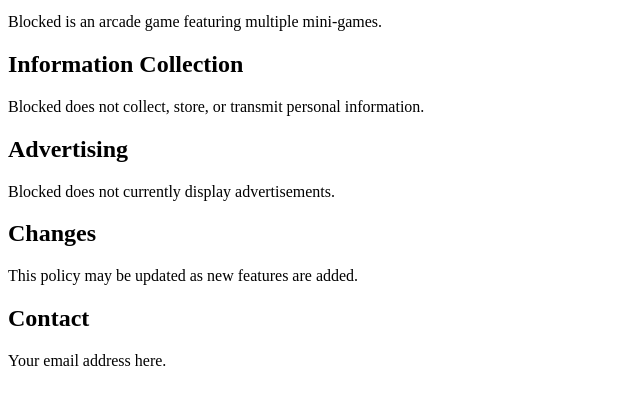
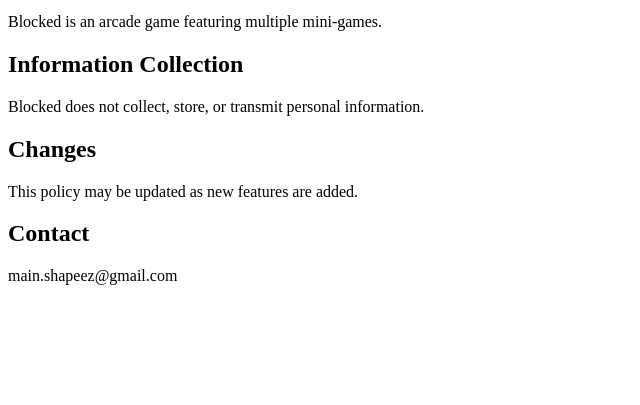
Before and after one commit to maddogrs254/blocked-privacy-policy, a plain HTML site: page index.html in a window 1280 px wide. Shown: the part 101-506 px from the top of the page, without its empty margins (0-640 px from the left). Drawn offline with Linux system fonts and the light colour scheme.

Commit message:
Update index.html to remove ads and add contact email
Removed advertising section and updated contact email.

```diff
--- a/index.html
+++ b/index.html
@@ -13,13 +13,10 @@
     <h2>Information Collection</h2>
     <p>Blocked does not collect, store, or transmit personal information.</p>
 
-    <h2>Advertising</h2>
-    <p>Blocked does not currently display advertisements.</p>
-
     <h2>Changes</h2>
     <p>This policy may be updated as new features are added.</p>
 
     <h2>Contact</h2>
-    <p>Your email address here.</p>
+    <p>main.shapeez@gmail.com</p>
 </body>
 </html>
```
